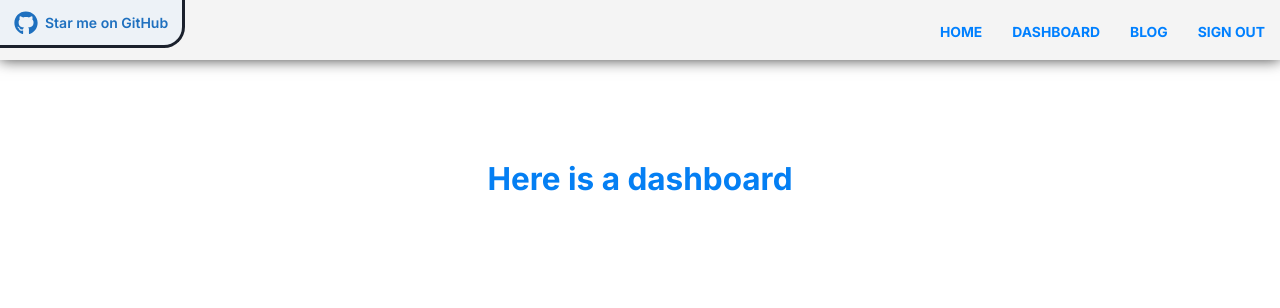
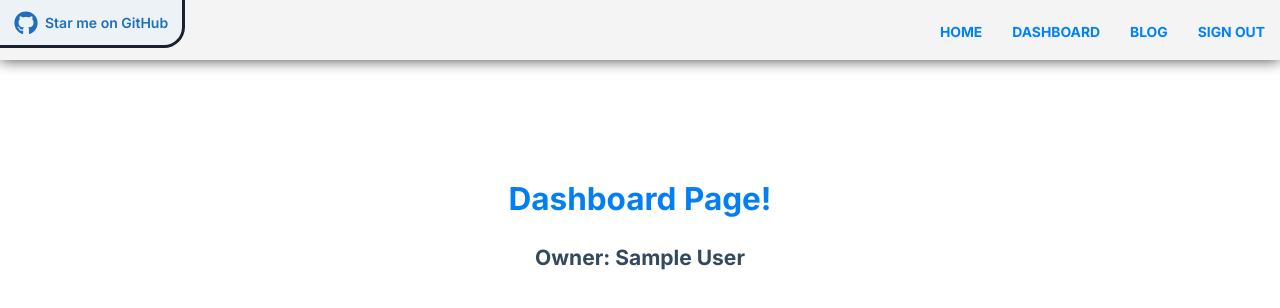
Before and after one commit to seanmodd/nextauth_template, a Next.js app: page /dashboard in a window 1280 px wide. Shown: the top 308 px of the page. Built offline with nearby package versions, Linux system fonts and the light colour scheme; no server answers; sample sign-in values are in the browser's storage.

Commit message:
aug 21 2 00  PM we have user specific data now showing up within dashboard and blog pages

```diff
--- a/pages/dashboard.js
+++ b/pages/dashboard.js
@@ -1,10 +1,11 @@
 import { useState, useEffect } from 'react';
-import { getSession, signIn } from 'next-auth/client';
+import { getSession, signIn, useSession } from 'next-auth/client';
 
 const { Heading, VStack } = require('@chakra-ui/react');
 
 function Dashboard() {
   const [loading, setLoading] = useState(true);
+  const [session] = useSession();
 
   useEffect(() => {
     const securePage = async () => {
@@ -21,13 +22,80 @@ function Dashboard() {
   }, []);
 
   if (loading) {
-    return <Heading className="title">Loading...</Heading>;
+    return (
+      <VStack pt="100px">
+        <Heading className="title">Loading...</Heading>
+      </VStack>
+    );
   }
+
   return (
     <VStack pt="100px">
-      <Heading className="title">Here is a dashboard</Heading>
+      <Heading className="title" py="20px">
+        Dashboard Page!
+      </Heading>
+      <Heading fontSize="2xl">Owner: {session.user.name}</Heading>
     </VStack>
   );
 }
 
 export default Dashboard;
+
+export async function getServerSideProps(context) {
+  const session = await getSession(context);
+  if (!session) {
+    return {
+      redirect: {
+        destination:
+          '/api/auth/signin?callbackUrl=http://localhost:3000/dashboard',
+        permanent: false,
+      },
+    };
+  }
+  return {
+    props: {
+      data: 'List of 100 Blog Titles',
+      session,
+    },
+  };
+}
+
+// import { getSession, useSession } from 'next-auth/client';
+
+// const { Heading, VStack } = require('@chakra-ui/react');
+
+// function Dashboard({ data }) {
+//   const [session] = useSession();
+//   console.log({ session });
+
+//   return (
+//     <VStack pt="100px">
+//       <Heading className="title" py="20px">
+//         Dashboard Page!
+//       </Heading>
+//       <Heading fontSize="2xl">{data}</Heading>
+//       <Heading fontSize="2xl">Owner: {session.user.name}</Heading>
+//     </VStack>
+//   );
+// }
+
+// export default Dashboard;
+
+// export async function getServerSideProps(context) {
+//   const session = await getSession(context);
+//   if (!session) {
+//     return {
+//       redirect: {
+//         destination:
+//           '/api/auth/signin?callbackUrl=http://localhost:3000/dashboard',
+//         permanent: false,
+//       },
+//     };
+//   }
+//   return {
+//     props: {
+//       data: 'Dashboard data goes here',
+//       session,
+//     },
+//   };
+// }
```
Also changed, not shown: pages/blog.js (+6 -2 lines).
